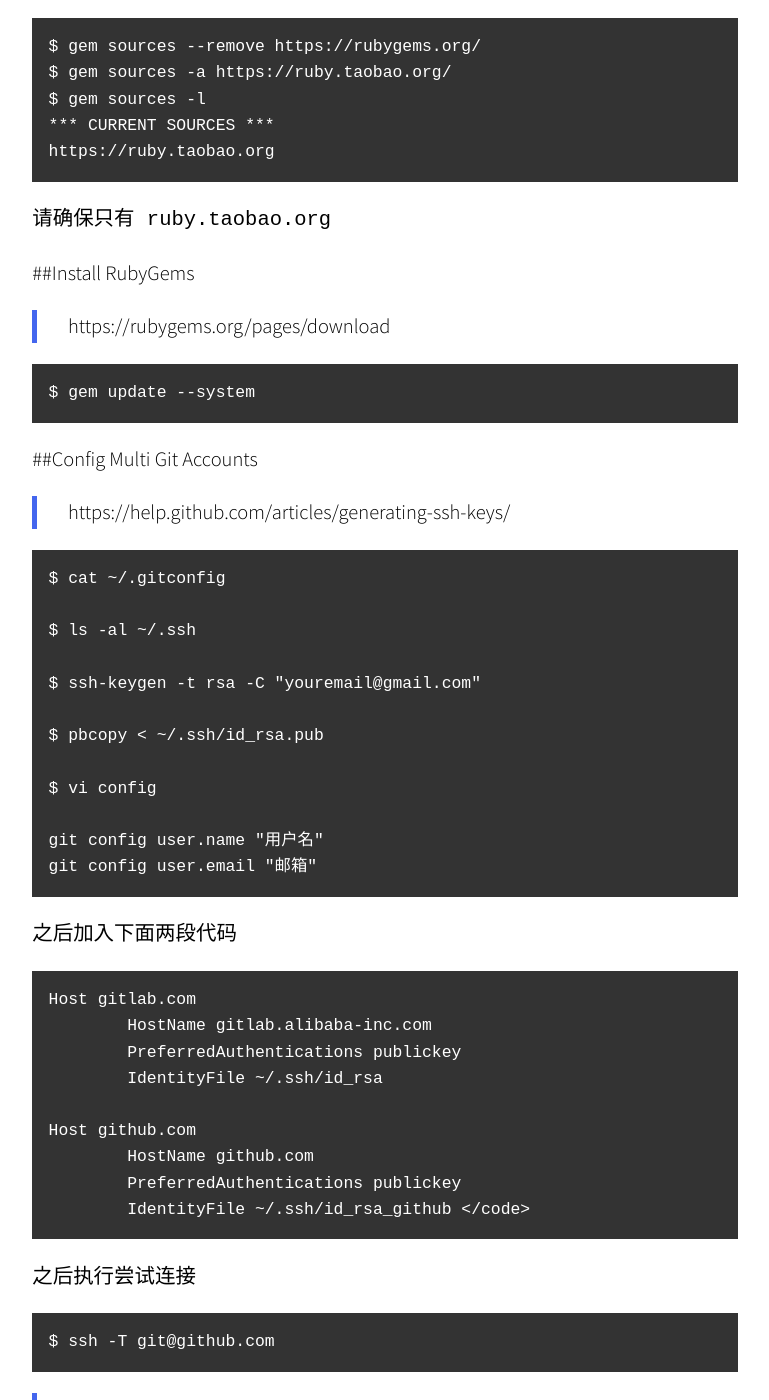
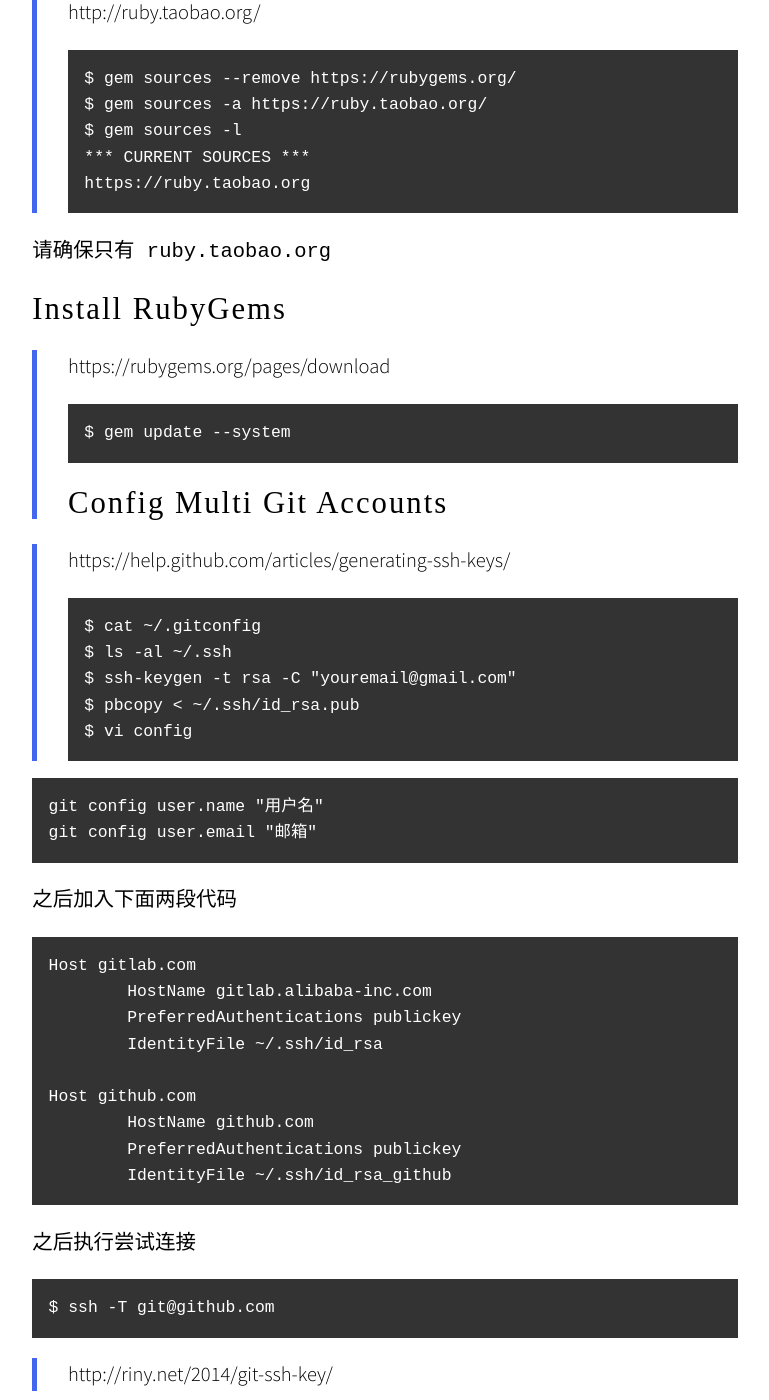
Before and after one commit to leyteris/leyteris.github.io, a Jekyll site: the page built from _posts/2015-03-25-jekyll-install.md, in a window 1280 px wide and 1400 px high, scrolled down 967 px. Shown: the whole window, without its empty margins (255-1024 px from the left). Built offline with Jekyll 4.4.1, drawn with Linux system fonts in a browser that asks for light colours; nearby versions of some CDN libraries; some web fonts are replaced; some of the changed lines change nothing that is shown; some of the changed text lies outside the part shown.

Commit message:
update md

````diff
--- a/_posts/2015-03-25-jekyll-install.md
+++ b/_posts/2015-03-25-jekyll-install.md
@@ -4,100 +4,107 @@
 categories: FD
 ---
 
-##About Jekyll
+## About Jekyll
 
 >https://github.com/jekyll/jekyll/
 
 >http://jekyllrb.com/docs/installation/
 
-##Install Homebrew
+## Install Homebrew
 >http://brew.sh/
-
-	ruby -e "$(curl -fsSL https://raw.githubusercontent.com/Homebrew/install/master/install)"
-
-##Install Ruby
+```
+$ ruby -e "$(curl -fsSL https://raw.githubusercontent.com/Homebrew/install/master/install)"
+```
+## Install Ruby
 >https://www.ruby-lang.org/en/documentation/installation/#homebrew
-
-	$ brew install ruby
-
-##Sources Change
+```
+$ brew install ruby
+```
+## Sources Change
 >http://ruby.taobao.org/
-
-	$ gem sources --remove https://rubygems.org/
-	$ gem sources -a https://ruby.taobao.org/
-	$ gem sources -l
-	*** CURRENT SOURCES ***
-	https://ruby.taobao.org
+```
+$ gem sources --remove https://rubygems.org/
+$ gem sources -a https://ruby.taobao.org/
+$ gem sources -l
+*** CURRENT SOURCES ***
+https://ruby.taobao.org
+```
 
 `请确保只有 ruby.taobao.org`
 
-##Install RubyGems
+## Install RubyGems
 >https://rubygems.org/pages/download
-
-	$ gem update --system
-
-##Config Multi Git Accounts
+```
+$ gem update --system
+```
+## Config Multi Git Accounts
 
 >https://help.github.com/articles/generating-ssh-keys/
+```
+$ cat ~/.gitconfig
+$ ls -al ~/.ssh
+$ ssh-keygen -t rsa -C "youremail@gmail.com"
+$ pbcopy < ~/.ssh/id_rsa.pub
+$ vi config
+```
 
-	$ cat ~/.gitconfig
+```
+git config user.name "用户名"
+git config user.email "邮箱"
+```
+之后加入下面两段代码
+```
+Host gitlab.com
+	HostName gitlab.alibaba-inc.com
+	PreferredAuthentications publickey
+	IdentityFile ~/.ssh/id_rsa
 
-	$ ls -al ~/.ssh
-
-	$ ssh-keygen -t rsa -C "youremail@gmail.com"
-
-	$ pbcopy < ~/.ssh/id_rsa.pub
-
-	$ vi config
-
-	git config user.name "用户名"
-	git config user.email "邮箱"
-
-之后加入下面两段代码
-
-	Host gitlab.com
-    	HostName gitlab.alibaba-inc.com
-    	PreferredAuthentications publickey
-    	IdentityFile ~/.ssh/id_rsa
-
-	Host github.com
-    	HostName github.com
-    	PreferredAuthentications publickey
-    	IdentityFile ~/.ssh/id_rsa_github </code>
-
+Host github.com
+	HostName github.com
+	PreferredAuthentications publickey
+	IdentityFile ~/.ssh/id_rsa_github
+```
 之后执行尝试连接
-
-	$ ssh -T git@github.com
-
+```
+$ ssh -T git@github.com
+```
 >http://riny.net/2014/git-ssh-key/
 
 
 ##Bundle Install
 >http://www.pchou.info/web-build/2014/07/04/build-github-blog-page-08.html
-
-	$ gem install bundle
-	$ gem install jekyll
-
+```
+$ gem install bundle -n /usr/local/bin
+$ gem install jekyll -n /usr/local/bin
+```
 >注意：
-根目录的Gemfile文件加入 `source 'http://ruby.taobao.org/'`
-
-	$ bundle install
-
+>根目录的Gemfile文件加入 `source 'http://ruby.taobao.org/'`
+```
+$ bundle install
+```
 >出现：
-An error occurred while installing nokogiri (1.6.6.2), and Bundler cannot continue.
-Make sure that `gem install nokogiri -v '1.6.6.2'` succeeds before bundling.
-则需要执行
-
-	$ xcode-select --install
-
+>An error occurred while installing nokogiri (1.6.6.2), and Bundler cannot continue.
+>Make sure that `gem install nokogiri -v '1.6.6.2'` succeeds before bundling.
+>则需要执行
+```
+$ xcode-select --install
+```
 ===
 
 之后执行
+```
+$ bundle exec jekyll serve
+```
+或
+```
+$ jekyll serve
+```
+或
+```
+$ jekyll build
+```
 
-	$ bundle exec jekyll serve
-或
 
-	$ jekyll serve
 
 最后在浏览器键入
 
````
Also changed, not shown: 7 other files.
